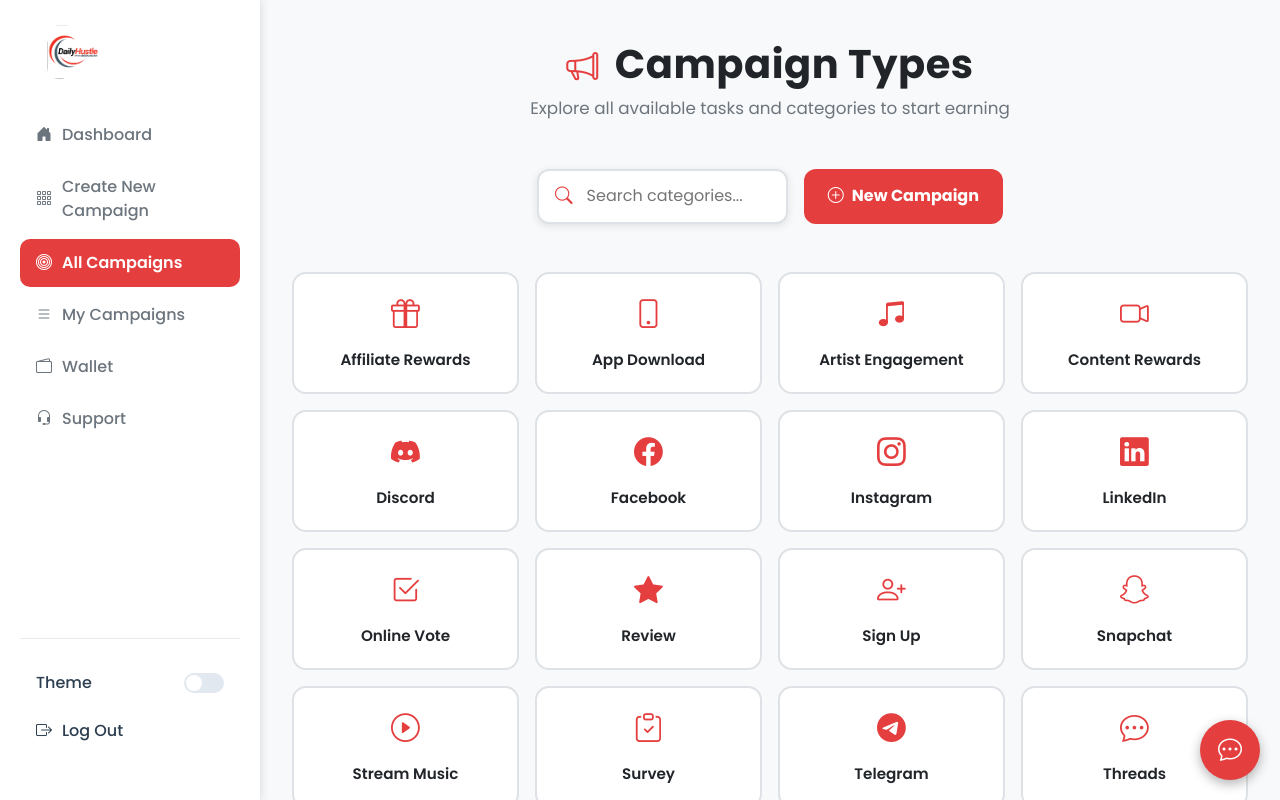
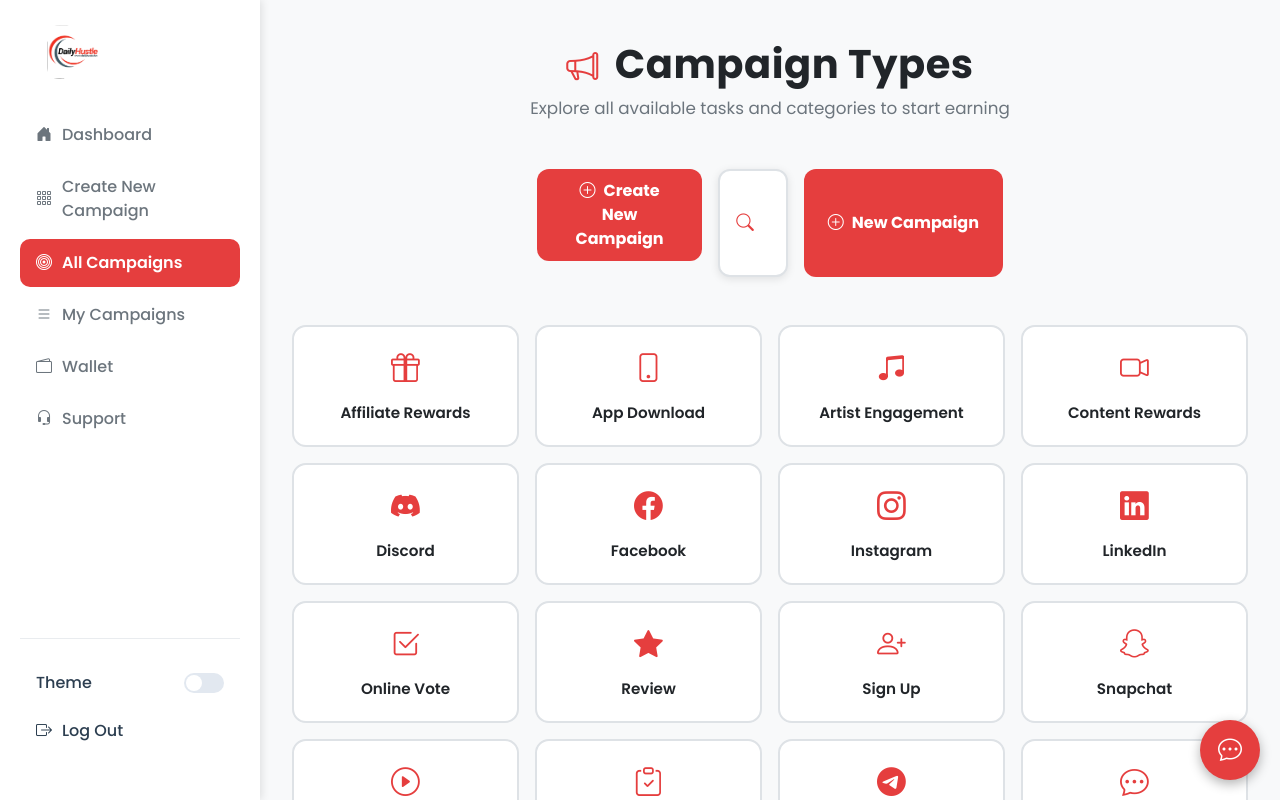
Before and after one commit to Dohperm/daily-hustle-advertiser-frontend, a React (Vite) app: page /jobs/allcampaigns in a window 1280 px wide. Shown: the top 800 px of the page. Built offline with nearby package versions, Linux system fonts and the light colour scheme.

Commit message:
feat: implement campaign categories display page and initial user login component.

```diff
--- a/src/pages/Tasks/AllCampaigns.jsx
+++ b/src/pages/Tasks/AllCampaigns.jsx
@@ -337,7 +337,7 @@
             <div className="col-12 col-md-8 col-lg-6">
               <div className="d-flex flex-column flex-md-row gap-3">
                   <Link
-                  to="/jobss/new"
+                    to="/jobs/new"
                     className="btn btn-primary d-md-none mb-3"
                     style={{
                       background: palette.red,
@@ -352,6 +352,23 @@
                     <i className="bi bi-plus-circle me-2"></i>
                     Create New Campaign
                   </Link>
+                  <div className="d-none d-md-flex align-items-center mb-3">
+                    <Link
+                      to="/jobs/new"
+                      className="btn btn-primary"
+                      style={{
+                        background: palette.red,
+                        border: "none",
+                        borderRadius: "12px",
+                        padding: "10px 24px",
+                        fontWeight: "bold",
+                        color: "#fff",
+                      }}
+                    >
+                      <i className="bi bi-plus-circle me-2"></i>
+                      Create New Campaign
+                    </Link>
+                  </div>
 
                 <div
                   style={{
--- a/src/pages/auth/Login/login.jsx
+++ b/src/pages/auth/Login/login.jsx
@@ -126,8 +126,6 @@
       className="min-vh-100 d-flex align-items-center justify-content-center"
       style={{
         padding: window.innerWidth < 768 ? "20px 15px" : "0 20px",
-      }}
-      style={{
         background: isDark ? "#1a1a1a" : "#f8f9fa",
         fontFamily: "Poppins, system-ui, sans-serif",
       }}
```
Lines whose indentation alone changed are shown as unchanged.
